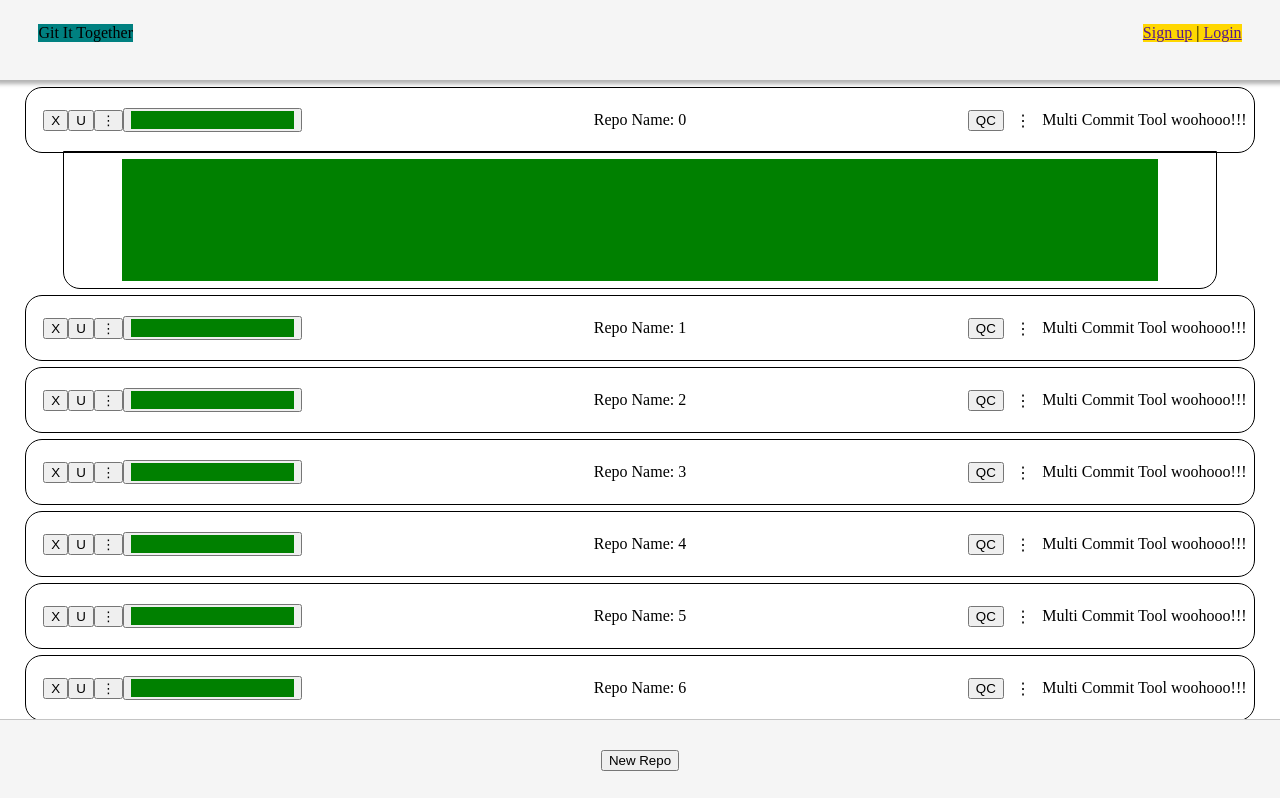
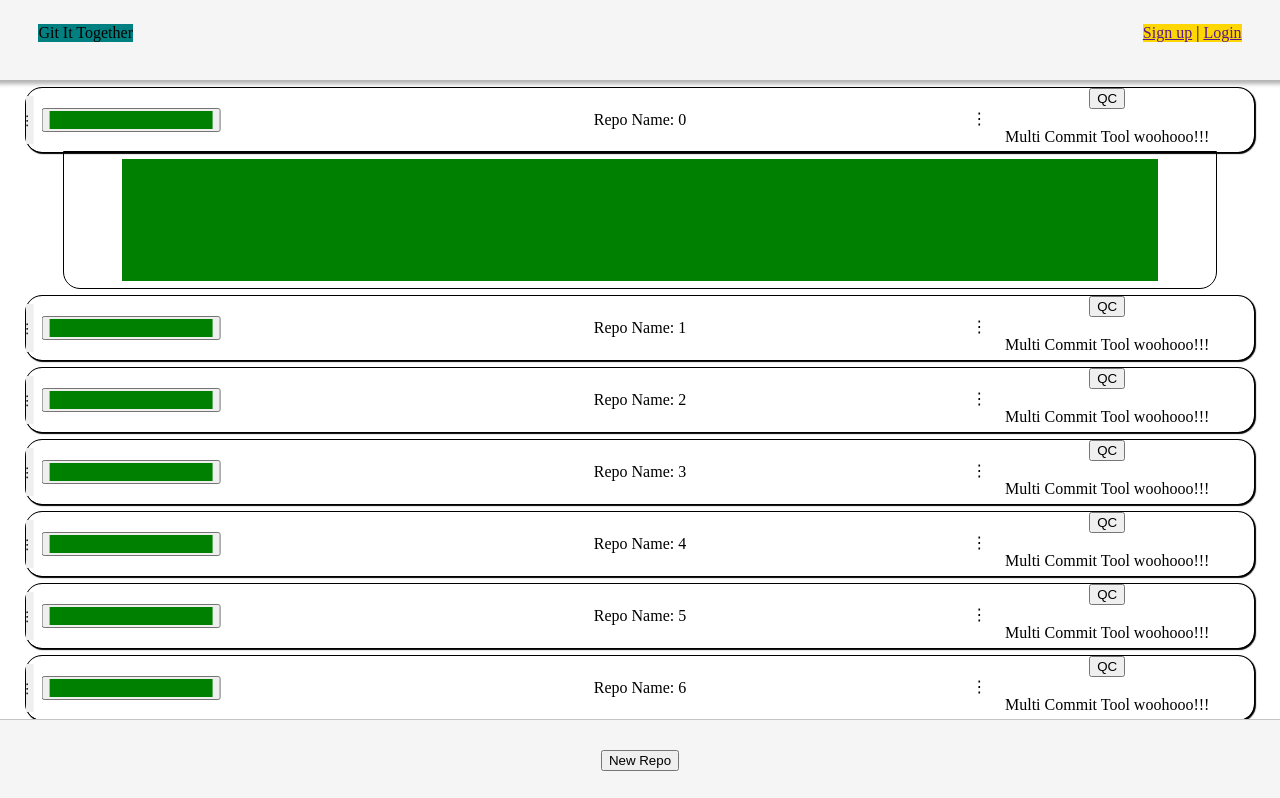
Before and after one commit to BuickSalesman/git-front, a React (Vite) app: page / in a window 1280 px wide. Shown: the top 798 px of the page. Built offline with nearby package versions, Linux system fonts and the light colour scheme.

Commit message:
basic sliding in place

```diff
--- a/src/components/Content/RepoDisplayCard/RepoTitleTool/RepoTitleTool.css
+++ b/src/components/Content/RepoDisplayCard/RepoTitleTool/RepoTitleTool.css
@@ -1,24 +1,19 @@
 .title-tool {
     outline: 1px black solid;
     border-radius: 2vh;
+    box-shadow: 1px 1px 1px 1px;
     background-color: white;
     height: 8vh;
-    display: flex;
     margin-top: 1vh;
     width: 96vw;
+    display: grid;
+    grid-template-columns: minmax(0, 1fr) 50vw minmax(0, 1fr);
 }
 
-
 .title-tool-center {
-    width: 50vw;
+    height: 8vh;
+    background-color: white;
     display: flex;
-    align-items: center;
-    justify-content: center;
-}
-
-.title-tool-right {
-    width: 23vw;
-    display: inline-flex;
     justify-content: center;
     align-items: center;
 }
--- a/src/components/Content/RepoDisplayCard/RepoTitleTool/TitleToolLeft/TitleToolLeft.css
+++ b/src/components/Content/RepoDisplayCard/RepoTitleTool/TitleToolLeft/TitleToolLeft.css
@@ -1,7 +1,42 @@
+.title-tool-left {
+    height: 8vh;
+    overflow: hidden;
+}
+
 .left-track {
-    width: 23vw;
+    height: 8vh;
     display: inline-flex;
     justify-content: center;
     align-items: center;
-    overflow: hidden;
+    gap: 1vh;
 }
+
+.hidden-buttons-left {
+    width: 17vw;
+    display: flex;
+    justify-content: center;
+    align-items: center;
+    gap: 2vw;
+}
+
+.hidden-buttons-left button {
+    box-shadow: 1px 1px 0px 0px;
+    max-height: 5vh;
+}
+
+.left-swipe-button {
+    width: 1vw;
+    height: 6vh;
+    display: flex;
+    justify-content: center;
+    align-items: center;
+    border: none;
+}
+
+.left-track.show-swiped {
+    transform: translateX(0);
+}
+
+.left-track.show-closed {
+    transform: translateX(-18vw);
+}
--- a/src/components/Content/RepoDisplayCard/RepoTitleTool/TitleToolLeft/TitleToolLeft.jsx
+++ b/src/components/Content/RepoDisplayCard/RepoTitleTool/TitleToolLeft/TitleToolLeft.jsx
@@ -11,13 +11,17 @@ export function TitleToolLeft() {
     const [isSwiped, setIsSwiped] = useState(false)
 
     return (
+        <div className="title-tool-left">
             <div className={`left-track ${isSwiped ? "show-swiped" : "show-closed"}`}>
+                <div className="hidden-buttons-left">
                     <DeleteRepoButton />
                     <UndoCommitButton />
-            <button className="left-swipe-button" onClick={() => setIsSwiped(true)}>
+                </div>
+                <button className="left-swipe-button" onClick={() => setIsSwiped(prev => !prev)}>
                     ⋮
                 </button>
                 <HeatmapDropdownButton />
             </ div >
+        </div>
     )
 }
--- a/src/components/Content/RepoDisplayCard/RepoTitleTool/TitleToolRight/TitleToolRight.css
+++ b/src/components/Content/RepoDisplayCard/RepoTitleTool/TitleToolRight/TitleToolRight.css
@@ -0,0 +1,3 @@
+.title-tool-right {
+    height: 8vh;
+}
```
Lines whose indentation alone changed are shown as unchanged.
